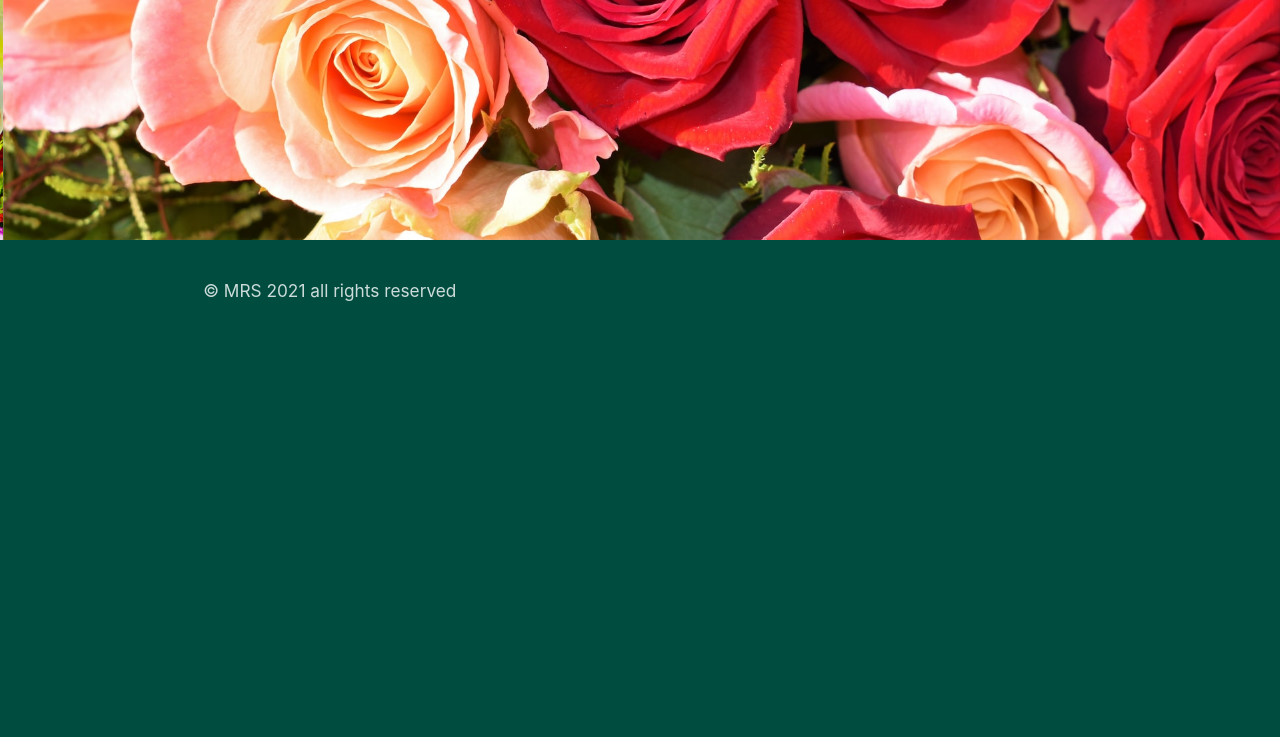
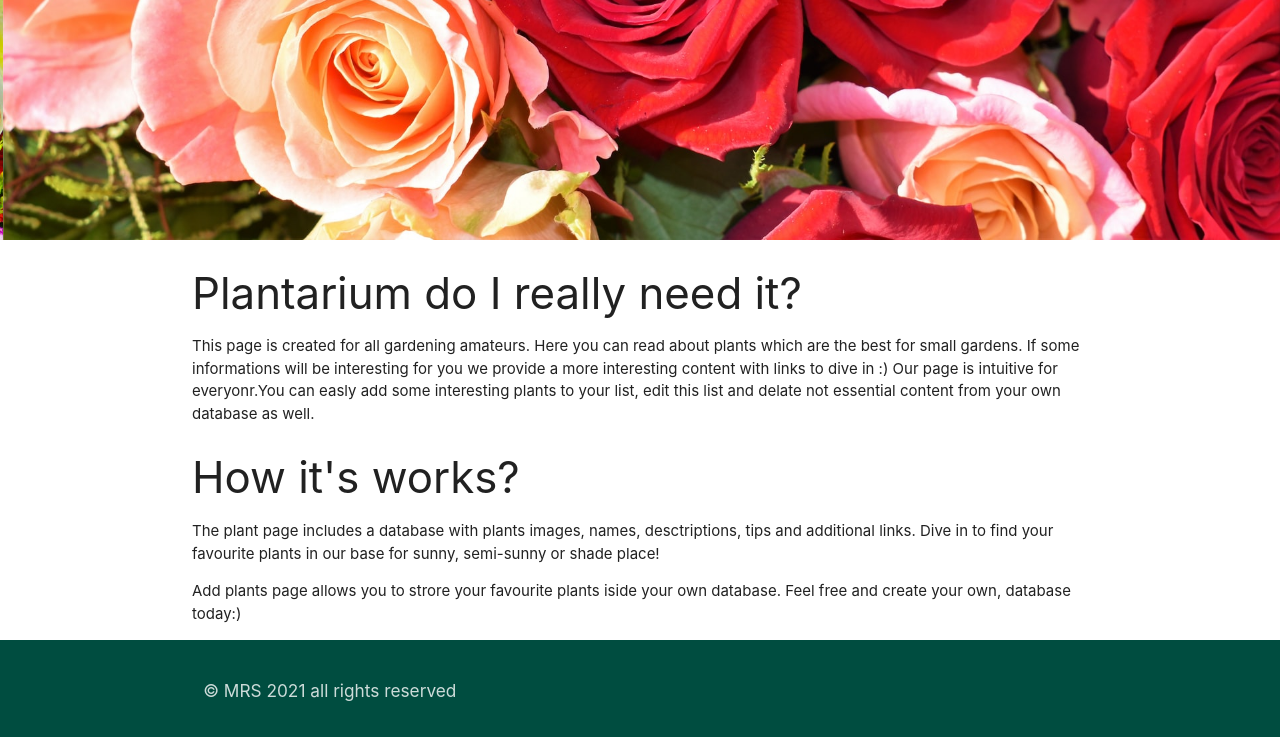
Before and after one commit to madatoo/plantarium-ms3, a Flask app: page / in a window 1280 px wide. Shown: the part 677-1414 px from the top of the page. Before the commit the page ends 978 px from the top, so only its background shows below. Run offline with Flask 2, Linux system fonts and the light colour scheme; some libraries are stand-ins or nearby versions.

Commit message:
add some info about the page in index.html

```diff
--- a/static/css/style.css
+++ b/static/css/style.css
@@ -21,3 +21,8 @@ main {
     margin-top: 24px;
 
 }
+
+/*----------------carousel*/
+.carousel-container{
+    height: 400px;
+}
--- a/templates/index.html
+++ b/templates/index.html
@@ -4,13 +4,22 @@
 <!--carousel with flower images-->
 <!-- I followed by instuctions from https://www.jquery-az.com-->
 
-<div class="carousel carousel-slider" id="carousel-auto" data-indicators="true">
+<div class="carousel carousel-slider carousel-container" id="carousel-auto" data-indicators="true">
     <a class="carousel-item" href="#one!"><img src="/static/img/colorful-roses-w-brandt-unsplash.jpg" ></a>
     <a class="carousel-item" href="#two!"><img src="/static/img/glaucomas-colorful-z-schaeffer-unsplash.jpg" ></a>
     <a class="carousel-item" href="#three!"><img src="/static/img/yellow-lilies-a-schimmeck-unsplash.jpg" ></a>
 </div>
 
+<div class="container">
+    <h3>Plantarium do I really need it?</h3>
+    <p>This page is created for all gardening amateurs. Here you can read about plants which are the best for small gardens. If some informations will be interesting for you we provide a more interesting content with links to dive in :) Our page is intuitive for everyonr.You can easly add some interesting plants to your list, edit this list  and delate not essential content from your own database as well.  </p>
 
-<!---->
+    <h3>How it's works?</h3>
+    <p>The plant page includes a database with plants images, names, desctriptions, tips and additional links. Dive in to find your favourite plants in our base for sunny, semi-sunny or shade place! </p>
+
+    <p>Add plants page allows you to strore your favourite plants iside your own database. Feel free and create your own, database today:) </p>
+</div>
+
+
 
 {% endblock%}
```
